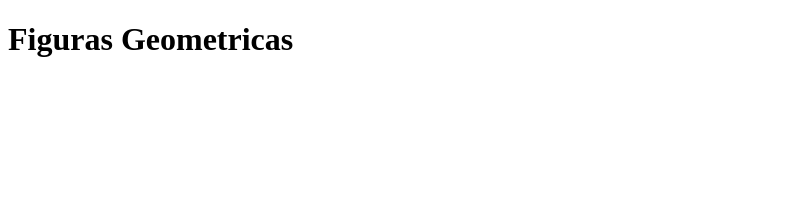
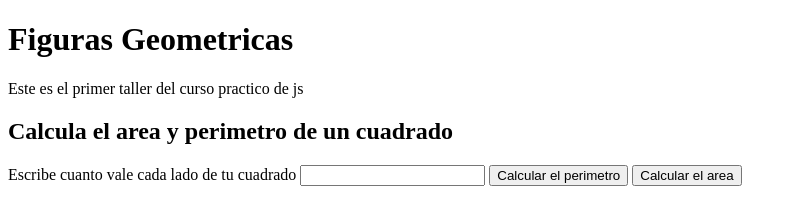
Before and after one commit to Latoomurua/platzi-tallerJS-Murua, a plain HTML site: page figuras.html in a window 1280 px wide. Shown: the whole page, without its empty margins (0-797 px from the left). Drawn offline with Linux system fonts and the light colour scheme.

Commit message:
arrancamos un nuevo taller

```diff
--- a/figuras.html
+++ b/figuras.html
@@ -7,10 +7,29 @@
     <title>Figuras Geometricas / Curso Practico de JS</title>
 </head>
 <body>
-    <h1>
-        Figuras Geometricas
-    </h1>
-
+    <header>
+        <h1>
+           Figuras Geometricas
+        </h1>
+        <p> Este es el primer taller del curso practico de js </p>
+    </header>
+    <section>
+        <h2>
+            Calcula el area y perimetro de un cuadrado
+        </h2>
+        <form>
+            <label>
+                Escribe cuanto vale cada lado de tu cuadrado
+            </label>
+            <input id="InputCuadrado" type="number"\>
+            <button type="button" onclick="calcularPerimetroCuadrado()">
+                Calcular el perimetro
+            </button>
+            <button type="button" onclick="calcularAreaCuadrado()">
+                Calcular el area
+            </button>
+        </form>
+    </section>
     <script src="js/figuras.js"></script>
 </body>
 </html>
--- a/js/figuras.js
+++ b/js/figuras.js
@@ -47,3 +47,40 @@ function perimetroCirculo (radio) {
 function areaCirculo (radio) {
     (radio * radio) * PI;
 }
+
+
+//INTERACTUAMOS CON HTML
+
+
+//Queremos que cuando apreten el boton calcular perimetro queremos que se llame a una funcion en JS.
+//creamos la funcion
+// luego nos comunicamos con HTML a trave del ID que pusimos en input
+// guardamos el VALOR en otra variable (value)
+// luego creamos otra const pero esta vez para calcular el perimetro del cuadrado con los parametros que nos ingresen los usuarios en value
+function calcularPerimetroCuadrado () {
+    const input = document.getElementById("InputCuadrado");
+    const value = input.value;
+
+    const perimetro = perimetroCuadrado(value);
+    alert(perimetro);
+}
+
+//Queremos que cuando apreten el boton calcular area queremos que se llame a una funcion en JS.
+//creamos la funcion
+// luego nos comunicamos con HTML a trave del ID que pusimos en input
+// guardamos el VALOR en otra variable (value)
+// luego creamos otra const pero esta vez para calcular el area del cuadrado con los parametros que nos ingresen los usuarios en value
+function calcularAreaCuadrado () {
+    const input = document.getElementById("InputCuadrado");
+    const value = input.value;
+
+    const area = areaCuadrado(value);
+    alert(area);
+}
+
+//CALCULAR LA ALTURA DE UN TRIANGULO ISOSCELES
+
+function alturaTI (base, lados) {
+    const resultadoA = (Math.sqrt((base**2 - (lados**2 / 4))));
+    return ("La altura del triangulo es : " + resultadoA);
+}
```
Also changed, not shown: descuentos.html (added, +16 -0 lines), js/descuentos.js (added, +12 -0 lines), 6 other files.
